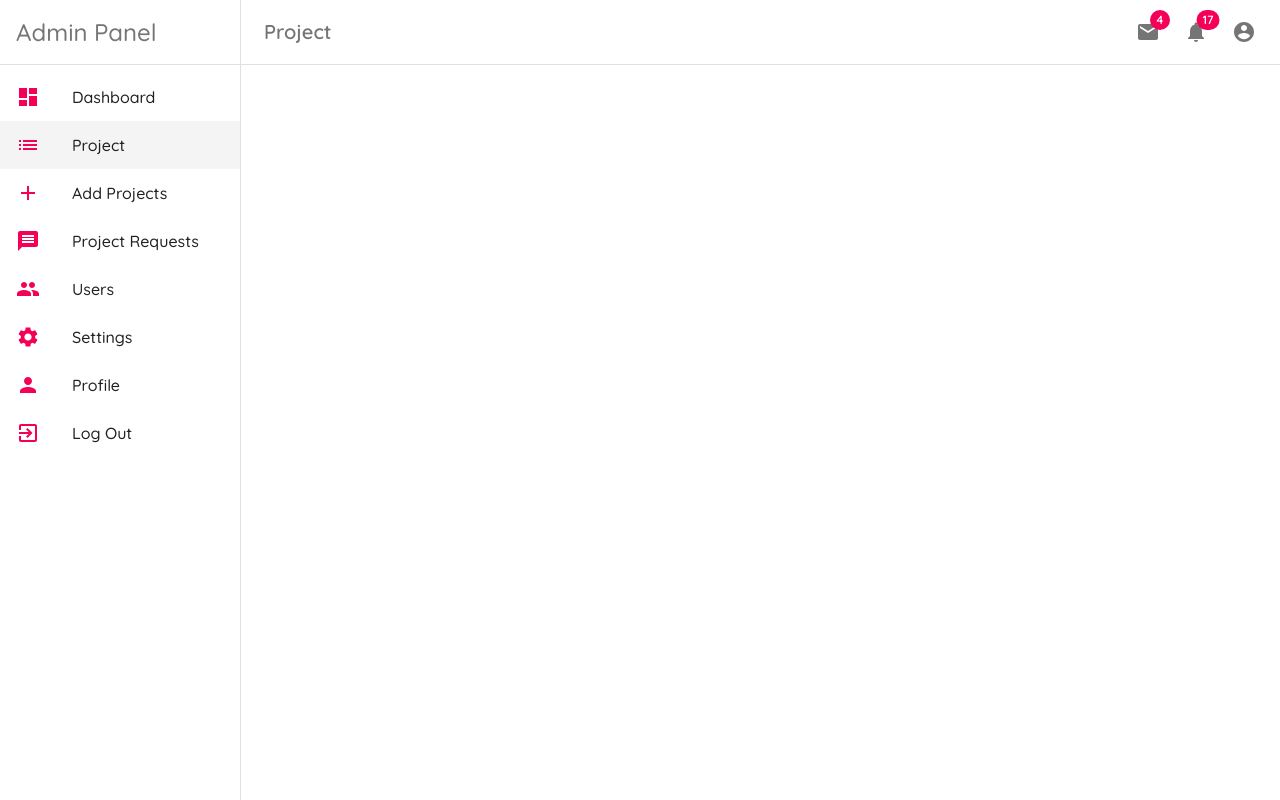
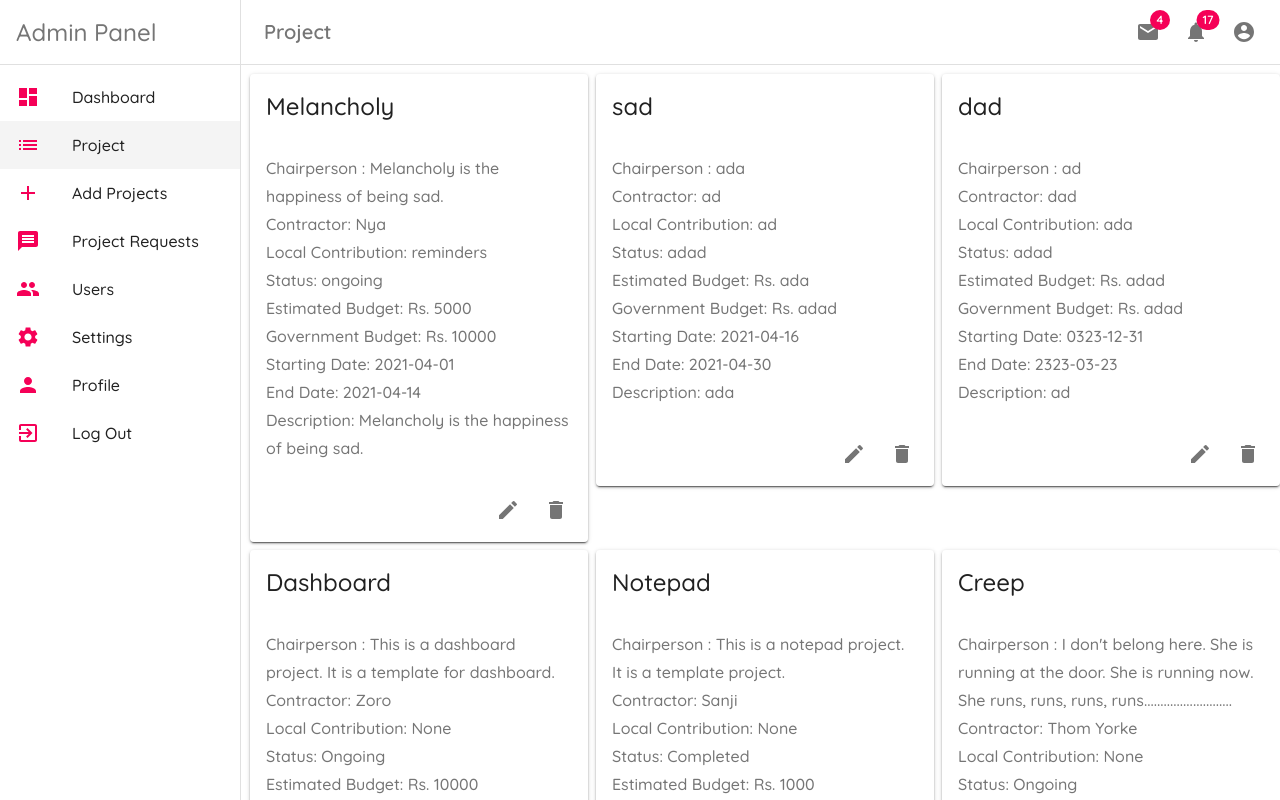
Before and after one commit to birajrb/dashboard, a React (Create React App) app: page /project in a window 1280 px wide. Shown: the top 800 px of the page. Built offline with nearby package versions, Linux system fonts and the light colour scheme; data requests are answered from the project's data file.

Commit message:
Adds project page

```diff
--- a/data/db.json
+++ b/data/db.json
@@ -38,6 +38,45 @@
       "sd": "0323-12-31",
       "ed": "2323-03-23",
       "id": 3
+    },
+    {
+      "title": "Dashboard",
+      "chairperson": "Luffy",
+      "contractor": "Zoro",
+      "description": "This is a dashboard project. It is a template for dashboard.",
+      "contribution": "None",
+      "status": "Ongoing",
+      "eb": "10000",
+      "gb": "20000",
+      "sd": "2021-03-08",
+      "ed": "2021-07-08",
+      "id": 4
+    },
+    {
+      "title": "Notepad",
+      "chairperson": "Ussop",
+      "contractor": "Sanji",
+      "description": "This is a notepad project. It is a template project.",
+      "contribution": "None",
+      "status": "Completed",
+      "eb": "1000",
+      "gb": "2000",
+      "sd": "2021-03-03",
+      "ed": "2021-04-10",
+      "id": 5
+    },
+    {
+      "title": "Creep",
+      "chairperson": "RadioHead",
+      "contractor": "Thom Yorke",
+      "description": "I don't belong here. She is running at the door. She is running now. She runs, runs, runs, runs...........................",
+      "contribution": "None",
+      "status": "Ongoing",
+      "eb": "1000000",
+      "gb": "2000000",
+      "sd": "2021-03-05",
+      "ed": "2021-05-28",
+      "id": 6
     }
   ]
 }
--- a/src/App.js
+++ b/src/App.js
@@ -5,6 +5,7 @@ import { BrowserRouter as Router, Switch, Route } from "react-router-dom";
 import Dashboard from "./pages/Dashboard";
 import Layout from "./layout/Layout";
 import Add from "./pages/Add";
+import Project from "./pages/Project";
 
 const theme = createMuiTheme({
   typography: {
@@ -28,6 +29,9 @@ function App() {
             <Route path="/add">
               <Add />
             </Route>
+            <Route path="/project">
+              <Project />
+            </Route>
           </Switch>
         </Layout>
       </Router>
--- /dev/null
+++ b/src/layout/CardLayout.js
@@ -0,0 +1,66 @@
+import React from 'react'
+import { makeStyles } from '@material-ui/core/styles';
+import Typography from '@material-ui/core/Typography'
+import Card from '@material-ui/core/Card';
+import CardHeader from '@material-ui/core/CardHeader';
+import CardContent from '@material-ui/core/CardContent';
+import IconButton from '@material-ui/core/IconButton';
+import EditIcon from '@material-ui/icons/Edit';
+import DeleteIcon from '@material-ui/icons/Delete';
+import CardActions from '@material-ui/core/CardActions';
+
+
+
+const useStyles = makeStyles({
+    settingIcons: {
+        marginLeft: 'auto',
+    }
+})
+
+function CardLayout({ data }) {
+    const classes = useStyles()
+    return (
+        <Card elevation={2}>
+            <CardHeader title={data.title} />
+            <CardContent>
+                <Typography variant="subtitle1" color="textSecondary" component="p">
+                    Chairperson : {data.description}
+                </Typography>
+                <Typography variant="subtitle1" color="textSecondary" component="p">
+                    Contractor: {data.contractor}
+                </Typography>
+                <Typography variant="subtitle1" color="textSecondary" component="p">
+                    Local Contribution: {data.contribution}
+                </Typography>
+                <Typography variant="subtitle1" color="textSecondary" component="p">
+                    Status: {data.status}
+                </Typography>
+                <Typography variant="subtitle1" color="textSecondary" component="p">
+                    Estimated Budget: Rs. {data.eb}
+                </Typography>
+                <Typography variant="subtitle1" color="textSecondary" component="p">
+                    Government Budget: Rs. {data.gb}
+                </Typography>
+                <Typography variant="subtitle1" color="textSecondary" component="p">
+                    Starting Date: {data.sd}
+                </Typography>
+                <Typography variant="subtitle1" color="textSecondary" component="p">
+                    End Date: {data.ed}
+                </Typography>
+                <Typography variant="subtitle1" color="textSecondary" component="p">
+                    Description: {data.description}
+                </Typography>
+            </CardContent>
+            < CardActions disableSpacing >
+                <IconButton aria-label="edit" className={classes.settingIcons}>
+                    <EditIcon />
+                </IconButton>
+                <IconButton aria-label="delete">
+                    <DeleteIcon />
+                </IconButton>
+            </CardActions >
+        </Card >
+    )
+}
+
+export default CardLayout
--- a/src/layout/Layout.js
+++ b/src/layout/Layout.js
@@ -112,6 +112,7 @@ const useStyles = makeStyles((theme) => {
     },
     container: {
       marginTop: 10,
+      marginLeft: 10
     },
   };
 });
--- a/src/pages/Add.js
+++ b/src/pages/Add.js
@@ -1,9 +1,7 @@
 import React, { useState } from "react";
 import { useHistory } from "react-router-dom";
-import Container from "@material-ui/core/Container";
 import TextField from "@material-ui/core/TextField";
 import { createStyles, makeStyles } from "@material-ui/core/styles";
-import Typography from "@material-ui/core/Typography";
 import Button from "@material-ui/core/Button";
 import Grid from "@material-ui/core/Grid";
 import InputAdornment from "@material-ui/core/InputAdornment";
@@ -140,13 +138,13 @@ export default function Add() {
           ed,
         }),
       }).then((res) => {
-        if (res.ok) history.push("/projects");
+        if (res.ok) history.push("/project");
       });
     }
   };
 
   return (
-    <Container>
+    <div>
       <form
         noValidate
         autoComplete="off"
@@ -216,6 +214,11 @@ export default function Add() {
               label="Estimated budget"
               variant="outlined"
               fullWidth
+              InputProps={{
+                startAdornment: (
+                  <InputAdornment position="start">Rs.</InputAdornment>
+                ),
+              }}
               error={ebError}
               onChange={(e) => setEb(e.target.value)}
             />
@@ -225,6 +228,11 @@ export default function Add() {
               label="Government budget"
               variant="outlined"
               fullWidth
+              InputProps={{
+                startAdornment: (
+                  <InputAdornment position="start">Rs.</InputAdornment>
+                ),
+              }}
               error={gbError}
               onChange={(e) => setGb(e.target.value)}
             />
@@ -269,6 +277,6 @@ export default function Add() {
           </Button>
         </Grid>
       </form>
-    </Container>
+    </div>
   );
 }
--- a/src/pages/Dashboard.js
+++ b/src/pages/Dashboard.js
@@ -4,8 +4,8 @@ import React from "react";
 
 export default function Dashboard() {
   return (
-    <Container>
+    <div>
       <Typography variant="h5">Dashboard</Typography>
-    </Container>
+    </div>
   );
 }
--- /dev/null
+++ b/src/pages/Project.js
@@ -0,0 +1,39 @@
+import React, { useState, useEffect } from 'react'
+import { makeStyles } from '@material-ui/core/styles';
+import Grid from "@material-ui/core/Grid";
+import Paper from '@material-ui/core/Paper';
+import Container from '@material-ui/core/Container'
+import CardLayout from '../layout/CardLayout';
+
+const useStyles = makeStyles((theme) => {
+    return {
+
+    }
+
+})
+
+function Project() {
+    const classes = useStyles();
+    const [details, setDetails] = useState([])
+    useEffect(() => {
+        fetch("http://localhost:8000/projects")
+            .then((res) => { return res.json() })
+            .then((data) => setDetails(data))
+    }, [])
+
+
+    return (
+        <div>
+            <Grid container spacing={1}>
+                {details.map((data) => (
+                    <Grid item xs={12} sm={6} lg={4} key={data.id}>
+                        <Paper className={classes.paper}><CardLayout data={data} /></Paper>
+                    </Grid>
+                ))}
+
+            </Grid>
+        </div>
+    )
+}
+
+export default Project;
```
